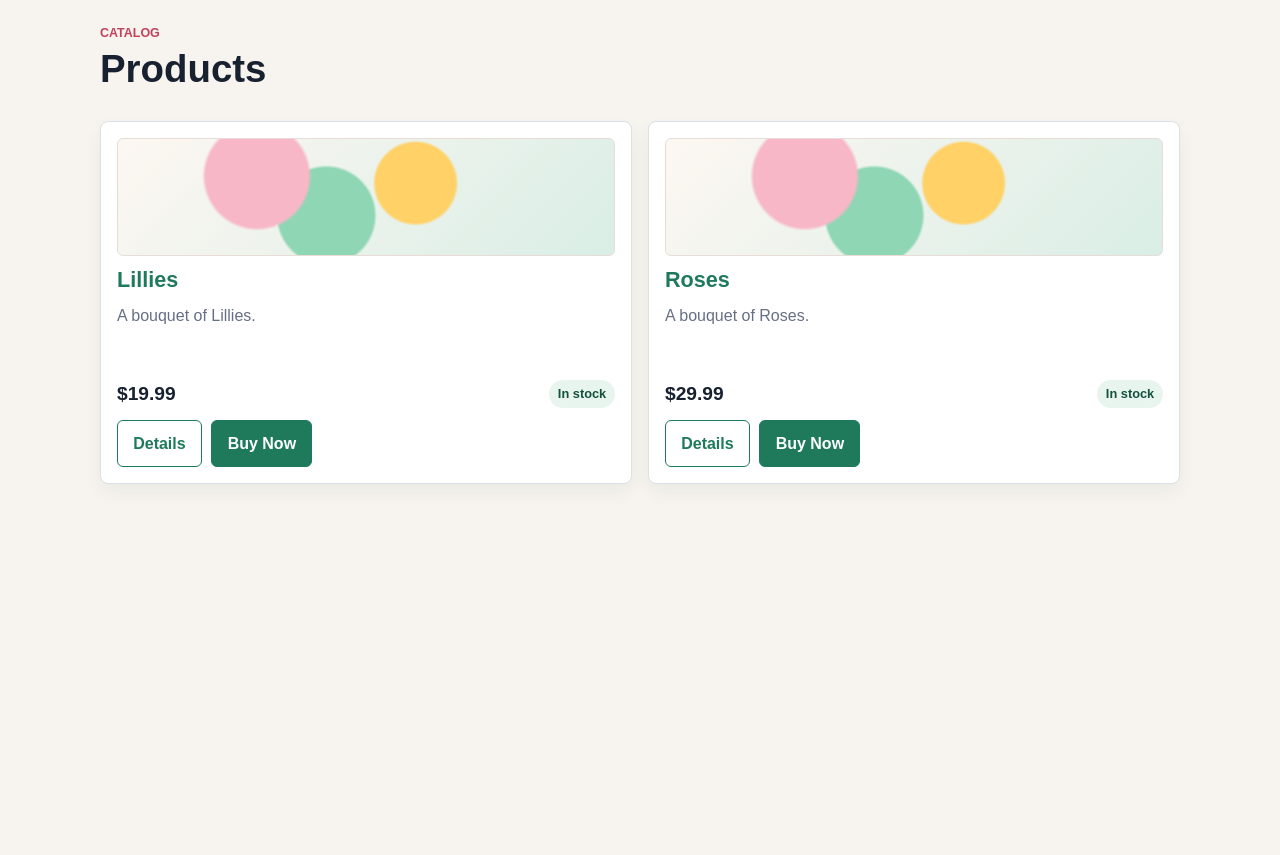
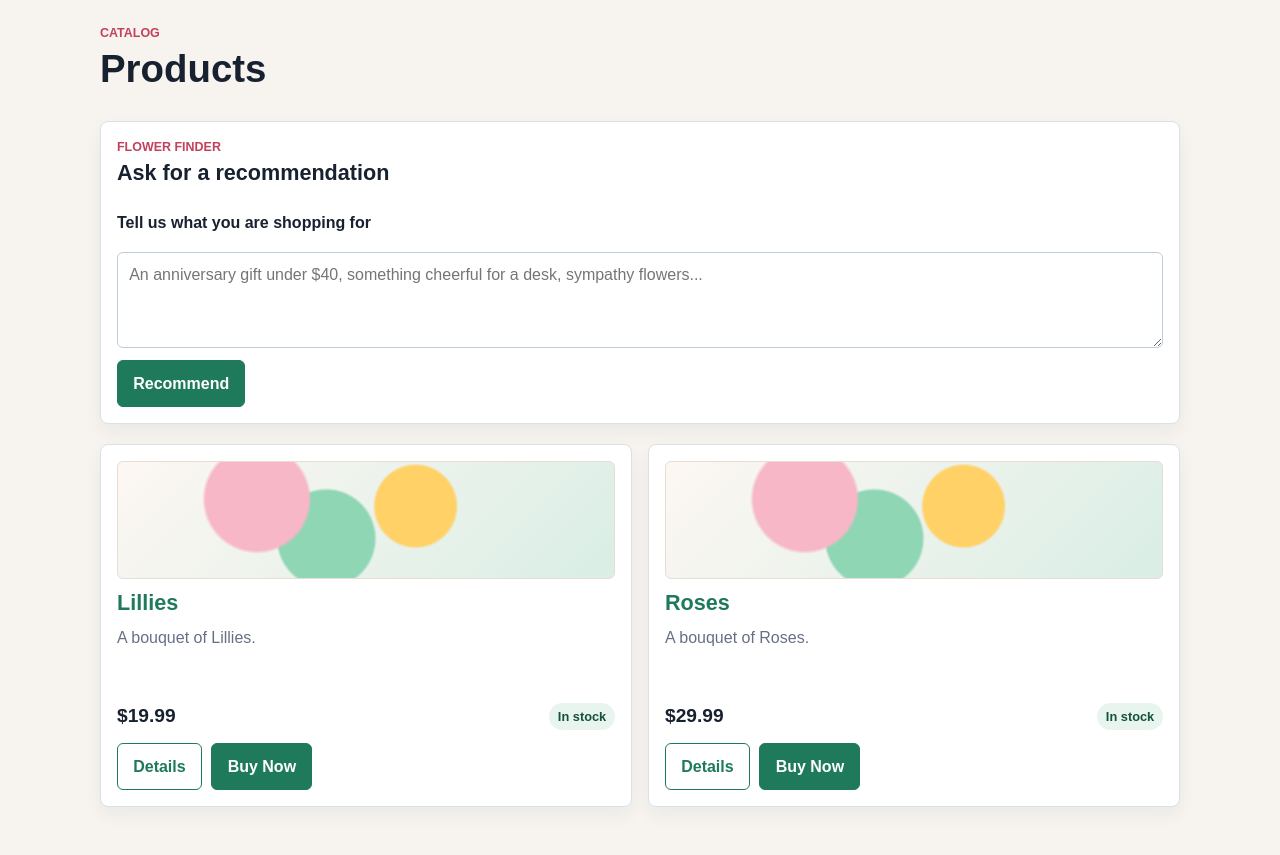
Before and after one commit to matthewpecsok/is4460-ai-integration-web-app, a Django app: page /products/ in a window 1280 px wide. Shown: the part 52-907 px from the top of the page. Before the commit the page ends 536 px from the top, so only its background shows below. Run offline with Django 5.2, Linux system fonts and the light colour scheme; data comes from the database, SQL or seed files in the repository.

Commit message:
adding chatbot

```diff
--- a/flower_shop/settings.py
+++ b/flower_shop/settings.py
@@ -172,3 +172,8 @@ DEFAULT_AUTO_FIELD = "django.db.models.BigAutoField"
 # Authentication settings
 LOGIN_URL = "login"
 LOGIN_REDIRECT_URL = "product_list"
+
+# Gemini product recommendations
+GEMINI_API_KEY = os.environ.get("GEMINI_API_KEY", "")
+GEMINI_MODEL = os.environ.get("GEMINI_MODEL", "gemini-3.5-flash")
+GEMINI_TIMEOUT_SECONDS = int(os.environ.get("GEMINI_TIMEOUT_SECONDS", "10"))
--- a/shop/templates/shop/base.html
+++ b/shop/templates/shop/base.html
@@ -120,6 +120,50 @@
             display: grid;
             grid-template-columns: repeat(auto-fit, minmax(235px, 1fr));
             gap: 1rem;
+        }
+        .chatbot {
+            display: grid;
+            gap: 0.9rem;
+            margin-bottom: 1.25rem;
+        }
+        .chatbot h2 { font-size: 1.35rem; }
+        .chatbot-form {
+            display: grid;
+            gap: 0.75rem;
+        }
+        .chatbot-form textarea {
+            min-height: 6rem;
+            resize: vertical;
+        }
+        .chatbot-thread {
+            display: grid;
+            gap: 0.75rem;
+            border-top: 1px solid var(--line);
+            padding-top: 0.9rem;
+        }
+        .chat-message {
+            max-width: 760px;
+            padding: 0.75rem;
+            border: 1px solid #dae2ef;
+            border-radius: 8px;
+            background: #f8fbff;
+        }
+        .chat-message.user {
+            justify-self: end;
+            background: #edf7f2;
+            border-color: #cae8d9;
+        }
+        .chat-message strong {
+            display: block;
+            margin-bottom: 0.3rem;
+            color: var(--muted);
+            font-size: 0.78rem;
+            text-transform: uppercase;
+        }
+        .chat-message p:last-child, .feedback { margin-bottom: 0; }
+        .feedback.error {
+            color: #b42318;
+            font-weight: 700;
         }
         .product-card, .panel {
             background: var(--surface);
--- a/shop/templates/shop/product_list.html
+++ b/shop/templates/shop/product_list.html
@@ -14,6 +14,40 @@
                 </div>
             {% endif %}
         {% endfor %}
+    {% endif %}
+</section>
+
+<section class="chatbot panel" aria-labelledby="recommendation-heading">
+    <div>
+        <p class="eyebrow">Flower finder</p>
+        <h2 id="recommendation-heading">Ask for a recommendation</h2>
+    </div>
+    <form method="post" class="chatbot-form">
+        {% csrf_token %}
+        <label for="recommendation_prompt">Tell us what you are shopping for</label>
+        <textarea id="recommendation_prompt" name="recommendation_prompt" rows="3" maxlength="600" required placeholder="An anniversary gift under $40, something cheerful for a desk, sympathy flowers...">{{ recommendation_prompt }}</textarea>
+        <div class="actions">
+            <button type="submit">Recommend</button>
+        </div>
+    </form>
+
+    {% if recommendation_response or recommendation_error %}
+        <div class="chatbot-thread" aria-live="polite">
+            {% if recommendation_prompt %}
+                <div class="chat-message user">
+                    <strong>You</strong>
+                    <p>{{ recommendation_prompt }}</p>
+                </div>
+            {% endif %}
+            {% if recommendation_response %}
+                <div class="chat-message bot">
+                    <strong>Product guide</strong>
+                    <p>{{ recommendation_response|linebreaksbr }}</p>
+                </div>
+            {% else %}
+                <p class="feedback error">{{ recommendation_error }}</p>
+            {% endif %}
+        </div>
     {% endif %}
 </section>
 
--- a/shop/views.py
+++ b/shop/views.py
@@ -16,6 +16,7 @@ from django.shortcuts import get_object_or_404, redirect
 logger = logging.getLogger("flower_shop.auth")
 
 from .forms import CustomerCheckoutForm, CustomerOrderForm, CustomerRegistrationForm, OrderForm
+from .gemini import GeminiNotConfigured, GeminiRecommendationError, get_product_recommendation
 from .models import Order, Product
 
 
@@ -86,6 +87,32 @@ class ProductListView(ListView):
 
 	def get_queryset(self):
 		return Product.objects.order_by("name")
+
+	def post(self, request, *args, **kwargs):
+		self.object_list = self.get_queryset()
+		products = list(self.object_list)
+		context = self.get_context_data()
+		question = request.POST.get("recommendation_prompt", "").strip()
+		context["recommendation_prompt"] = question
+
+		if not question:
+			context["recommendation_error"] = "Ask a question to get a product recommendation."
+		else:
+			try:
+				context["recommendation_response"] = get_product_recommendation(question, products)
+			except GeminiNotConfigured:
+				context["recommendation_error"] = "Product recommendations need a Gemini API key before they can answer."
+			except GeminiRecommendationError:
+				context["recommendation_error"] = "Product recommendations are unavailable right now. Please try again."
+
+		return self.render_to_response(context)
+
+	def get_context_data(self, **kwargs):
+		context = super().get_context_data(**kwargs)
+		context.setdefault("recommendation_prompt", "")
+		context.setdefault("recommendation_response", "")
+		context.setdefault("recommendation_error", "")
+		return context
 
 
 class ProductDetailView(DetailView):
```
Also changed, not shown: shop/gemini.py (added, +93 -0 lines), shop/tests.py (+20 -0 lines), README.md.
